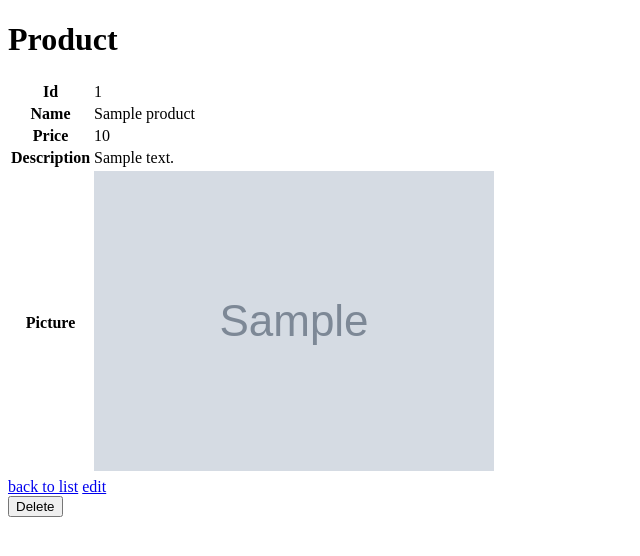
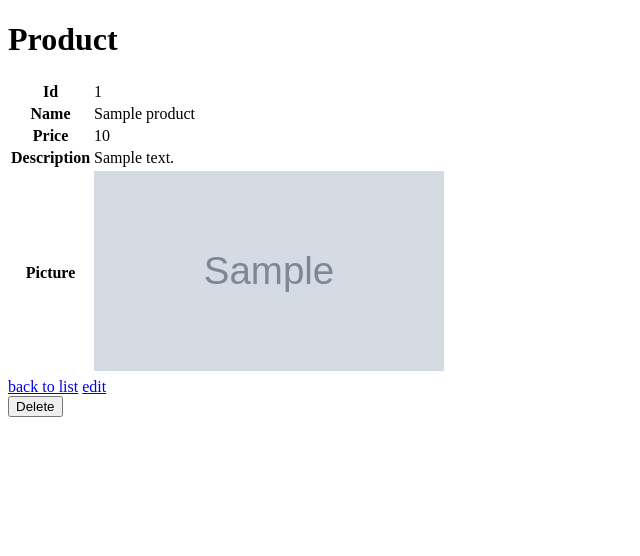
Before and after one commit to norvinyecla/shoppe, a Symfony app: template templates/product/show.html.twig in a window 1280 px wide. Shown: the top 556 px of the page, without its empty margins (0-640 px from the left). Run offline with Twig, Linux system fonts and the light colour scheme; the template is opened without the code that fills it: most values are stand-ins (such as "Sample title", 1, 10 or a date in 2020); grey boxes marked "Sample" are stand-in pictures; some libraries are stand-ins or nearby versions.

Commit message:
Decrease size of image on the page

```diff
--- a/templates/product/show.html.twig
+++ b/templates/product/show.html.twig
@@ -25,7 +25,7 @@
             </tr>
             <tr>
                 <th>Picture</th>
-                <td><img src="{{ asset('uploads/pictures/' ~ product.picture) }}" /></td>
+                <td><img style="height: 200px; width: 350px" src="{{ asset('uploads/pictures/' ~ product.picture) }}" /></td>
             </tr>
         </tbody>
     </table>
```
